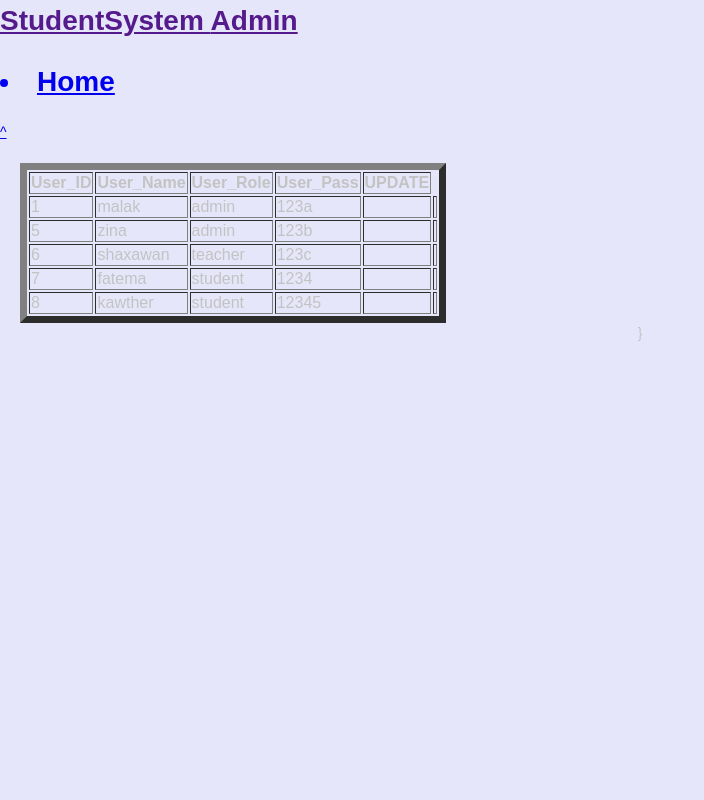
After one commit to Malak202020/studentSystem, a PHP site: page /studentsystem/manage/showUser_Page.php in a window 1280 px wide. The commit adds this page. Shown: the whole page, without its empty margins (0-704 px from the left). Run offline with PHP 8.4, Linux system fonts and the light colour scheme; data comes from the database, SQL or seed files in the repository; a stand-in replaces the project's code that opens the database connection; some libraries are stand-ins or nearby versions.

Commit message:
Admin fixes
1) Fix add user [done] (FIRST VIDEO)
2) Fix faculties [done]
3) Fix departments, make sure to select a faculty before
adding department [done] (SECOND VIDEO)
4) Create show user page (Third Video) [Not fully done, fixed bug for showing all users]

```diff
--- a/manage/Admin.php
+++ b/manage/Admin.php
@@ -66,7 +66,7 @@ $Error = "";
       </tr>
 
       <tr>
-        <Th><a id="A" href="user_page.php"> show User</br></li></a></Th>
+        <Th><a id="A" href="showUser_Page.php"> show User</br></li></a></Th>
       </tr>
       <tr>
         <Th><a id="A" href="tchersub.php"> Teacher Subject</br></li></a></Th>
--- a/manage/add_user.php
+++ b/manage/add_user.php
@@ -6,12 +6,12 @@ include('./mydb.php');
 if(isset($_POST['submit'])){
 $User_Name = @$_POST['User_Name'];
 $User_LastName = @$_POST['User_LastName'];
-$User_Pass = @$_POST['User_Pass'];
+$User_Pass = @$_POST['User_Password'];
 $User_Role = @$_POST['User_Role'];
 
 $MyDB->query("INSERT INTO user (User_ID, User_Name, User_LastName, User_Pass, User_Role)
 VALUES (NULL,'$User_Name', '$User_LastName', '$User_Pass', '$User_Role')");
 
-header("Location:add_user_page.php?succes=succed");
+header("Location:add_user_page.php?success=".$User_Name."&&role=".$User_Role);
 }
 ?>
--- a/manage/adddep.php
+++ b/manage/adddep.php
@@ -3,9 +3,10 @@
 include('./MyDB.php');
 
 $departmentName = @$_POST['departmentName'];
+$facultyID = $_POST['faculties'];
 
 
-$MyDB->query("INSERT INTO department  VALUES (NULL,'$departmentName','1')");
+$MyDB->query("INSERT INTO department  VALUES (NULL,'$departmentName','$facultyID')");
 header("Location: AddDepPage.php?success=".$departmentName);
 
 ?>
--- /dev/null
+++ b/manage/showUser_page.php
@@ -0,0 +1,79 @@
+<?php
+session_start();
+
+include('MyDB.php'); // Database connection
+
+if (isset($_GET['User_ID']) && $_GET['User_ID'] != '') {
+  $MyDB->query("DELETE FROM user WHERE User_ID =" . $_GET['User_ID']);
+}
+?>
+
+<html>
+
+<head>
+    <link rel="stylesheet" href="Style.css">
+    <link rel="stylesheet" type="text/css" href="Pages_CSS.css">
+    <link rel="stylesheet" href="second-bar.css">
+    <link rel="stylesheet" href="header-second-bar.css">
+    <link href='http://fonts.googleapis.com/css?family=Cookie' rel='stylesheet' type='text/css'>
+    <link rel="stylesheet" href="http://maxcdn.bootstrapcdn.com/font-awesome/4.2.0/css/font-awesome.min.css">
+    </head>
+
+
+
+  <body bgcolor="#E6E6FA">
+
+    <header class="header-two-bars">
+      <div class="header-first-bar">
+        <div class="header-limiter">
+          <h1><a href="">StudentSystem <span> Admin <span> </span></a></h1>
+          <h1> <a href="admin.php">
+              <li>Home </span></li>
+            </a></h1>
+        </div>
+      </div>
+    </header>
+
+    <a href="#navigation">
+      <div id="center">^</div>
+    </a>
+    <div id="content" STYLE="TEXT-ALIGN:CENTER;">
+      <div class="form-style-22">
+        <Table border="7">
+          <Tr>
+            <Th>User_ID</Th>
+            <Th>User_Name</Th>
+            <Th>User_Role</Th>
+            <Th>User_Pass</Th>
+            <Th>UPDATE</Th>
+
+
+          </Tr>
+          <?php
+          $b = $MyDB->query("SELECT * FROM user");
+          while ($ex = $b->fetch_assoc()) {
+
+          ?>
+            <Tr>
+              <Td> <?php echo $ex['User_ID']; ?></Td>
+              <Td><?php echo $ex['User_Name']; ?></Td>
+              <Td><?php echo $ex['User_Role']; ?></Td>
+              <Td> <?php echo $ex['User_Pass']; ?></Td>
+              <Td>
+                <a HREF="delUser.php?ID= <?php echo $ex['User_ID']; ?>
+                <?php echo $ex['User_Name']; ?>
+                <?php echo $ex['User_Role']; ?>
+                <?php echo $ex['User_Pass']; ?>">
+                </a>
+              </Td>
+              <Td><a HREF="Update.php?ID= <?php echo $ex['User_ID']; ?>">
+             </Tr>
+
+          <?php } ?>
+
+        </Table>
+        </div>
+
+
+
+    }
```
Also changed, not shown: index.php (+30 -25 lines), manage/addDeppage.php (+27 -8 lines), manage/add_user_page.php (+6 -9 lines), manage/user-page.php (deleted, +0 -90 lines), 1 other file.
